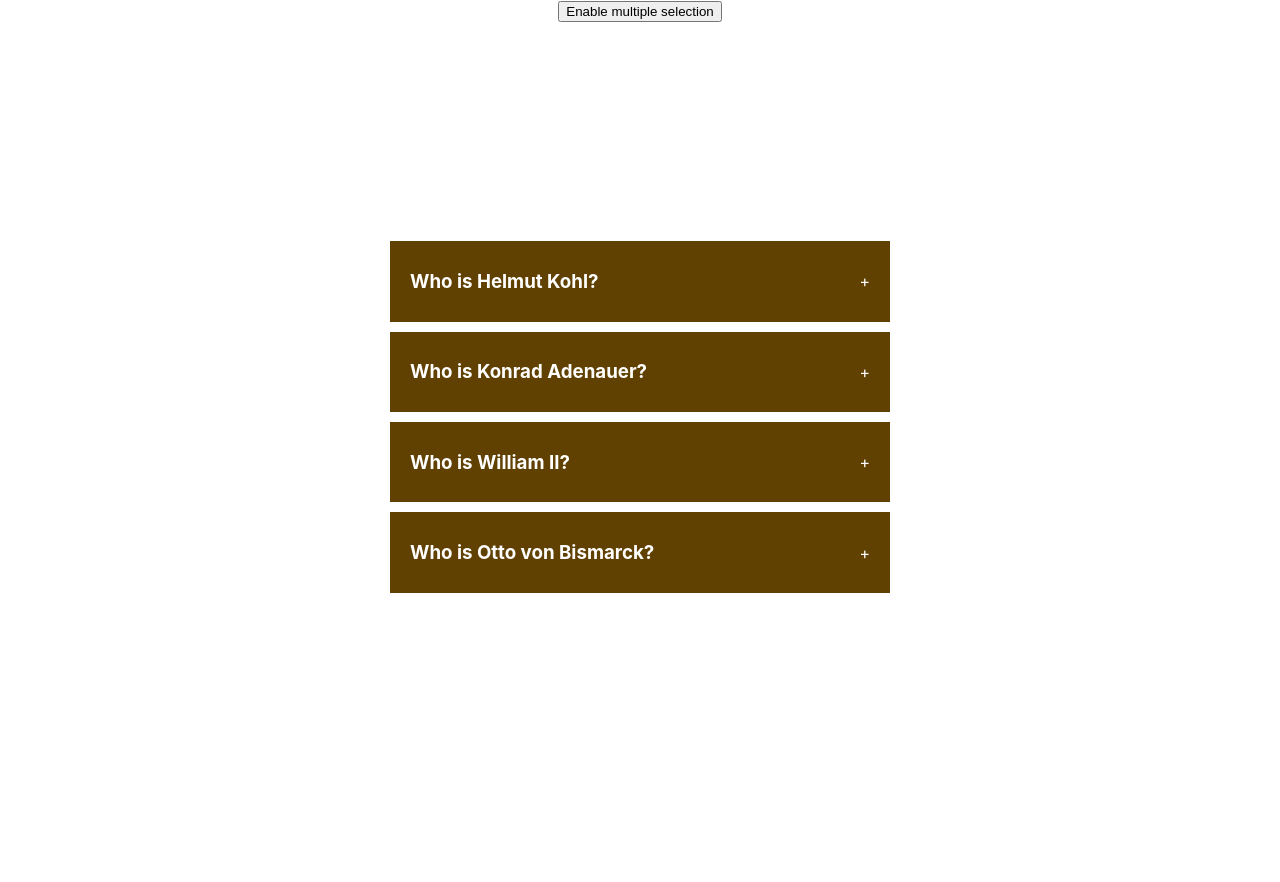
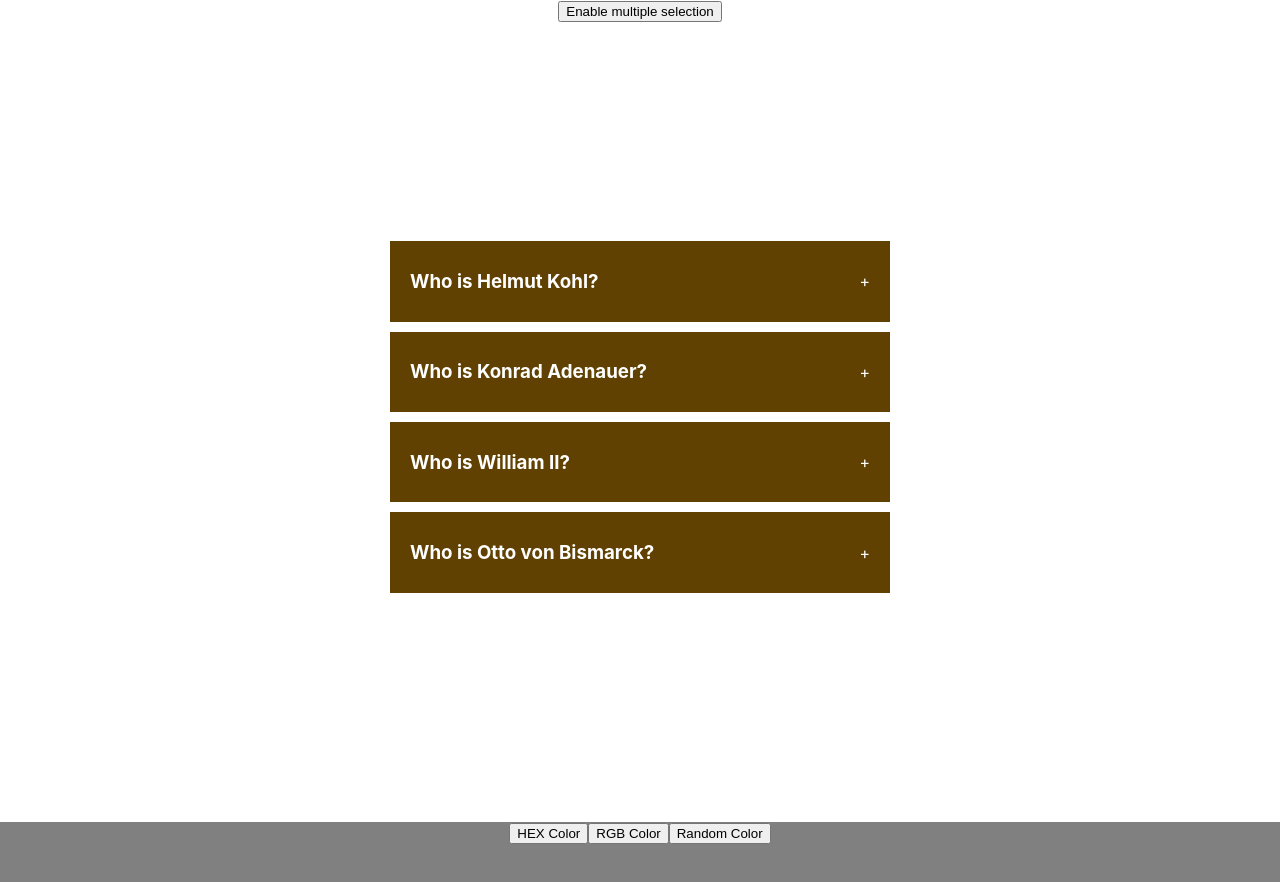
Before and after one commit to dilmurodb/react-25, a React (Create React App) app: page / in a window 1280 px wide. Shown: the top 882 px of the page. Before the commit the page ends 822 px from the top, so only its background shows below. Built offline with nearby package versions, Linux system fonts and the light colour scheme; the HTML template or start-up script is replaced by a standard one.

Commit message:
feat: create RandomColor generator component

```diff
--- a/src/App.js
+++ b/src/App.js
@@ -1,10 +1,14 @@
 import './App.css';
 import Accordion from './components/accordion/Accordion';
+import RandomColor from './components/random-color/RandomColor';
 
 function App() {
   return (
     <div className="App">
+      {/* Accordion App */}
       <Accordion />
+      {/* Random Color Generator App */}
+      <RandomColor />
     </div>
   );
 }
--- /dev/null
+++ b/src/components/random-color/RandomColor.css
@@ -0,0 +1,4 @@
+.random-color {
+    background-color: grey;
+    height: 100vh;
+}
--- /dev/null
+++ b/src/components/random-color/RandomColor.jsx
@@ -0,0 +1,24 @@
+import './RandomColor.css'
+import { useState } from 'react'
+
+
+export default function RandomColor() {
+
+    const [color, setColor] = useState('')
+
+    const handleHexColGen = () => {
+
+    }
+    const handleRgbColGen = () => {
+
+    }
+    const handleRandomColGen = () => {
+
+    }
+
+    return <div className="random-color">
+             <button onClick={handleHexColGen}>HEX Color</button>
+             <button onClick={handleRgbColGen}>RGB Color</button>
+             <button onClick={handleRandomColGen}>Random Color</button>
+           </div>
+}
```
